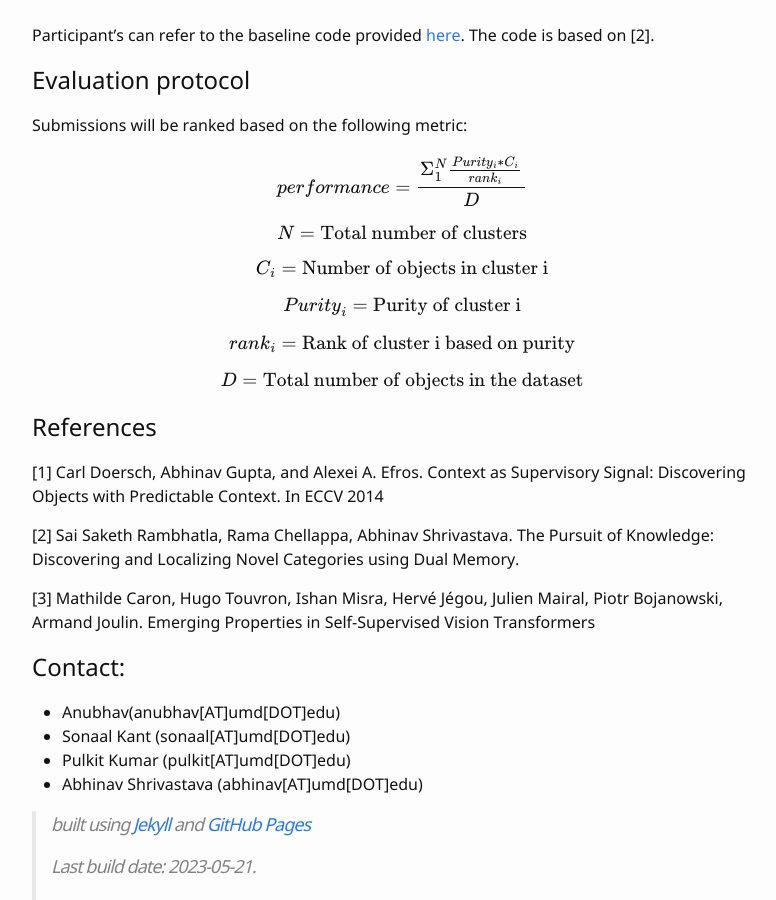
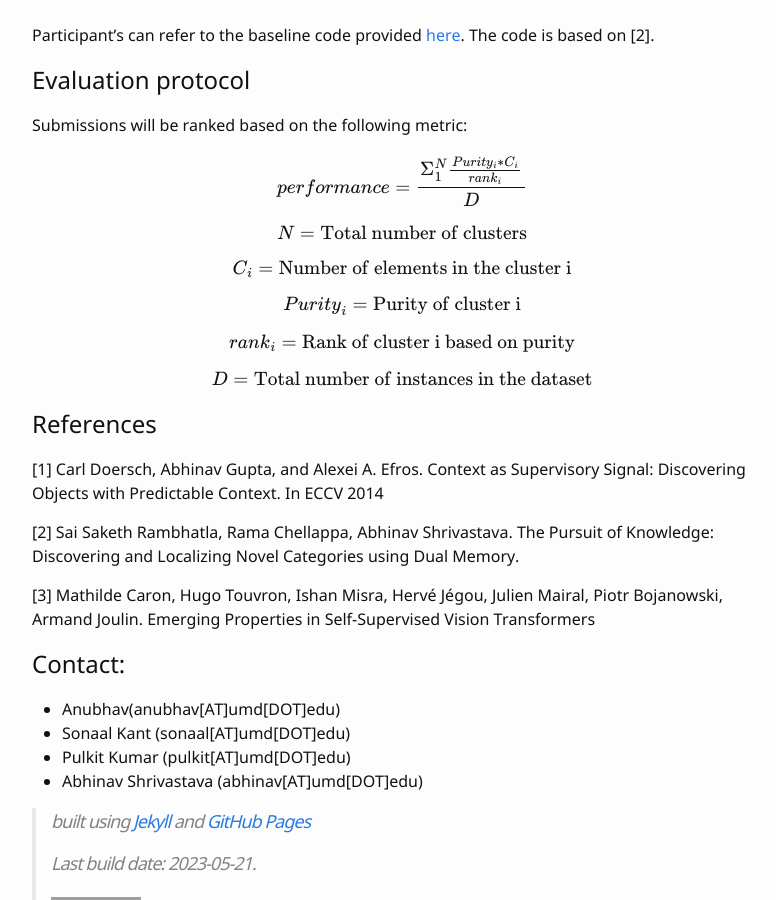
Before and after one commit to obj-disc/obj-disc.github.io, a Jekyll site: the page built from index.md, in a window 1280 px wide and 900 px high, scrolled down 2244 px. Shown: the whole window, without its empty margins (238-1014 px from the left). Built offline with Jekyll 4.4.1, drawn with Linux system fonts in a browser that asks for light colours; formulas are drawn with MathJax 3; grey boxes are pictures that could not be loaded.

Commit message:
Fix: New metric description

```diff
--- a/index.md
+++ b/index.md
@@ -94,10 +94,10 @@
 
 {% raw %}
   $${N} = \text{Total number of clusters}$$
-  $${C}_{i} = \text{Number of objects in cluster i}$$
+  $${C}_{i} = \text{Number of elements in the cluster i}$$
   $${Purity}_{i} = \text{Purity of cluster i}$$
   $${rank}_{i} = \text{Rank of cluster i based on purity}$$
-  $${D} = \text{Total number of objects in the dataset}$$
+  $${D} = \text{Total number of instances in the dataset}$$
 {% endraw %}
 
 ## References
```
